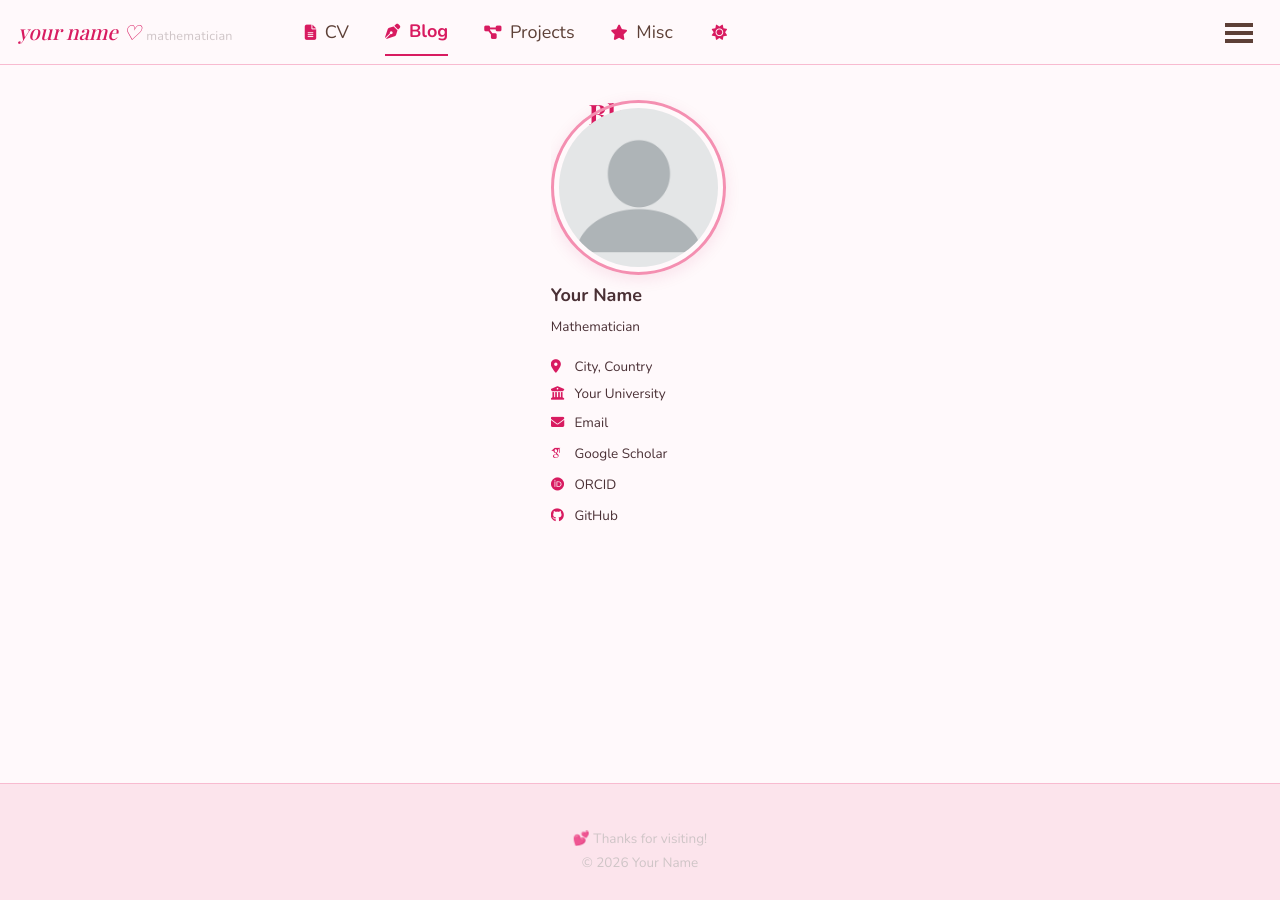
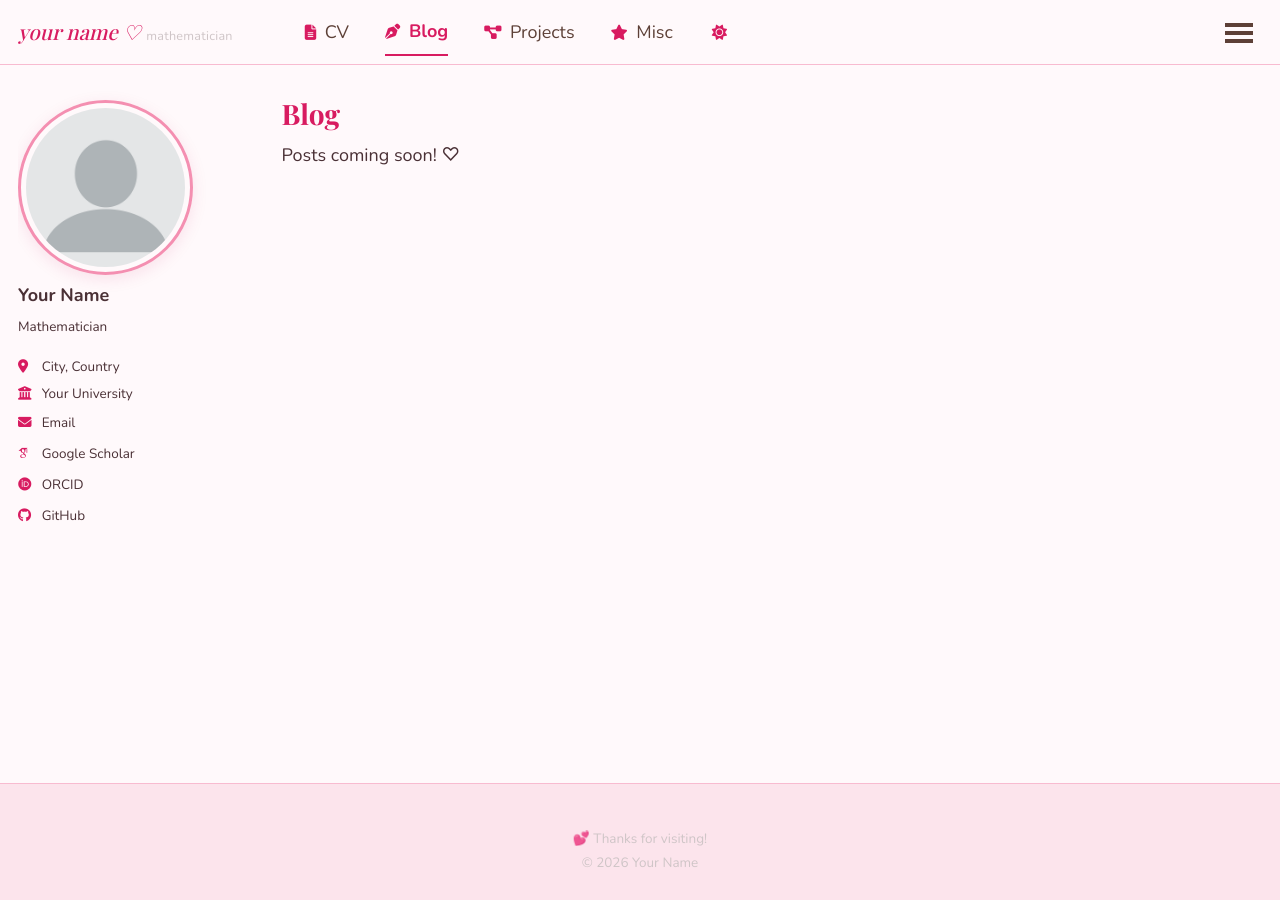
Before and after one commit to aris-uu/aris-uu.github.io, a Jekyll site: the page built from _pages/blog.md, in a window 1280 px wide. Built offline with Jekyll 4.4.1, drawn with Linux system fonts in a browser that asks for light colours; some web fonts are replaced; a script that is not in the unit is left out.

Commit message:
feat: add site layout structure and SASS styles for base, footer, and page components

```diff
--- a/_layouts/default.html
+++ b/_layouts/default.html
@@ -16,7 +16,9 @@
     {% include browser-upgrade.html %}
     {% include masthead.html %}
 
-    {{ content }}
+    <div class="initial-content">
+      {{ content }}
+    </div>
 
     <div class="page__footer">
       <footer>
--- a/_sass/layout/_base.scss
+++ b/_sass/layout/_base.scss
@@ -26,6 +26,10 @@
     /* when primary navigation is visible, the content in the background won't scroll */
     overflow: hidden;
   }
+}
+
+.initial-content {
+  flex: 1 0 auto;
 }
 
 h1, h2, h3, h4, h5, h6 {
--- a/_sass/layout/_footer.scss
+++ b/_sass/layout/_footer.scss
@@ -10,6 +10,7 @@
   clear: both;
   height: auto;
   margin-top: auto;
+  flex-shrink: 0;
   -webkit-animation: intro 0.3s both;
           animation: intro 0.3s both;
   -webkit-animation-delay: 0.45s;
--- a/_sass/layout/_page.scss
+++ b/_sass/layout/_page.scss
@@ -10,7 +10,6 @@
   padding-right: 1em;
   animation: intro 0.3s both;
   animation-delay: 0.35s;
-  flex: 1;
 
   @include breakpoint($x-large) {
     max-width: $x-large;
```
